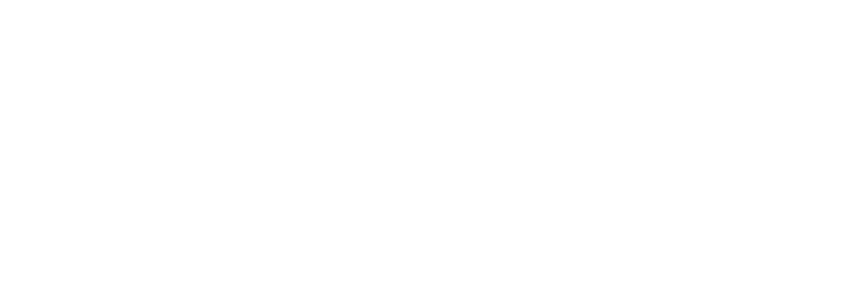
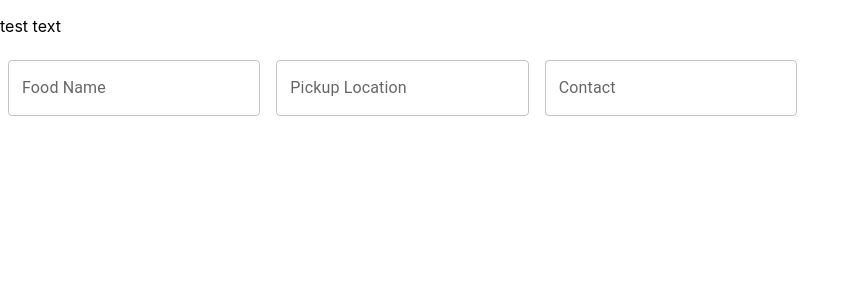
Before and after one commit to Nucleartaxi/cougs-share-food, a React (Create React App) app in the folder cougs-share-food/: page /inputForm in a window 1280 px wide. Shown: the top 300 px of the page, without its empty margins (0-860 px from the left). Built offline with nearby package versions, Linux system fonts and the light colour scheme.

Commit message:
inputForm

```diff
--- a/cougs-share-food/package.json
+++ b/cougs-share-food/package.json
@@ -3,11 +3,15 @@
   "version": "0.1.0",
   "private": true,
   "dependencies": {
+    "@emotion/react": "^11.8.1",
+    "@emotion/styled": "^11.8.1",
+    "@mui/material": "^5.4.2",
     "@testing-library/jest-dom": "^5.16.2",
     "@testing-library/react": "^12.1.3",
     "@testing-library/user-event": "^13.5.0",
     "react": "^17.0.2",
     "react-dom": "^17.0.2",
+    "react-router-dom": "^6.2.1",
     "react-scripts": "^5.0.0",
     "web-vitals": "^2.1.4"
   },
--- a/cougs-share-food/src/App.js
+++ b/cougs-share-food/src/App.js
@@ -1,13 +1,15 @@
 import logo from "./logo.svg";
 import "./App.css";
-import { BrowserRouter as Router, Switch, Route } from "react-router-dom";
+import { BrowserRouter as Router, Routes, Route } from "react-router-dom";
 import Home from "./pages/index";
+import InputForm from "./pages/inputForm"
 function App() {
   return (
     <Router>
-      <Switch>
-        <Route exact path="/" component={Home} />
-      </Switch>
+      <Routes>
+        <Route exact path="/" element={<Home/>} />
+        <Route path="/inputForm" element={<InputForm/>} />
+      </Routes>
     </Router>
   );
 }
--- a/cougs-share-food/src/pages/inputForm.js
+++ b/cougs-share-food/src/pages/inputForm.js
@@ -1,7 +1,44 @@
-import React from "react";
+import React,{useState} from 'react';
+import Box from '@mui/material/Box';
+import TextField from '@mui/material/TextField';
 
-function inputForm() {
-  return <div>inputForm</div>;
+
+export default function InputForm() {
+  const [foodName, setFoodName] = useState("");
+  const [pickupLocation, setPickupLocation] = useState("");
+  const [contact, setContactLocation] = useState("");
+
+  const fFoodName = (evt) => {
+    setFoodName(evt.target.value);
+    console.log(foodName);
+  }
+  const fPickupLocation = (evt) => {
+    setPickupLocation(evt.target.value);
+    console.log(pickupLocation);
+  }
+  const fContact = (evt) => {
+    setContactLocation(evt.target.value);
+    console.log(contact);
+  }
+  return (
+    <div>
+      <p>test text</p>
+      <Box
+        component="form"
+        sx={{
+          '& > :not(style)': { m: 1, width: '25ch' },
+        }}
+        noValidate
+        autoComplete="off"
+      >
+        <TextField id="outlined-basic" label="Food Name" variant="outlined" onChange={fFoodName} value={foodName} />
+        <TextField id="outlined-basic" label="Pickup Location" variant="outlined" onChange={fPickupLocation} value={pickupLocation} />
+        <TextField id="outlined-basic" label="Contact" variant="outlined" onChange={fContact} value={contact} />
+      </Box>
+    </div>
+  );
 }
 
-export default inputForm;
+// function inputForm() {
+//   return <div></div>;
+// }
```
Also changed, not shown: 1 other file (tests, documents, lock files or other folders).
